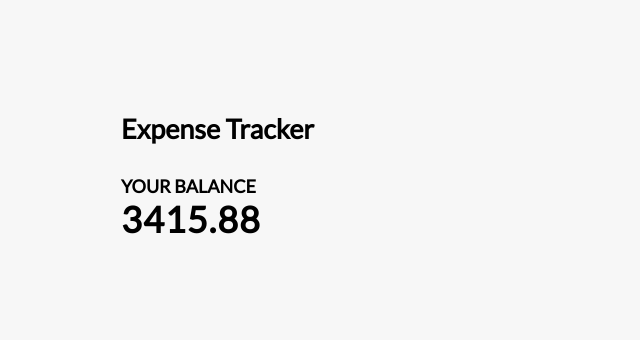
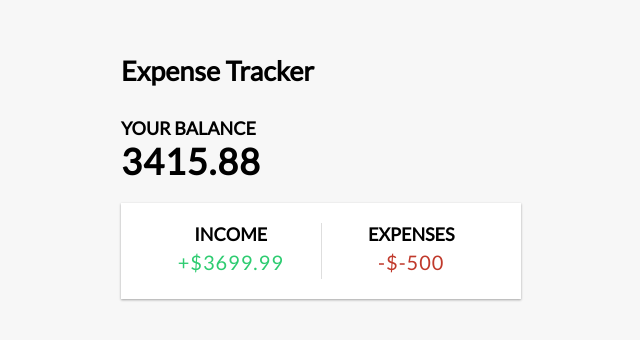
Before and after one commit to Victor25Ortiz/expense-tracker2024, a Vue app: page / in a window 1280 px wide. Shown: the part 220-560 px from the top of the page, without its empty margins (319-959 px from the left). Built offline with nearby package versions, Linux system fonts and the light colour scheme.

Commit message:
Added income expense components

```diff
--- a/src/App.vue
+++ b/src/App.vue
@@ -1,6 +1,7 @@
 <script setup>
   import Header from './components/Header.vue';
   import Balance from './components/Balance.vue';
+  import IncomeExpenses from './components/IncomeExpenses.vue';
   import {ref, computed} from 'vue'
 
   const transactions = ref([
@@ -18,6 +19,21 @@
   }, 0)
 })
 
+const income = computed( () => {
+  return transactions.value
+  .filter((transaction) => transaction.amount > 0)
+  .reduce( (acc,transaction) => {
+    return acc + transaction.amount
+  }, 0)
+})
+
+const expense = computed( () => {
+  return transactions.value
+  .filter((transaction) => transaction.amount < 0)
+  .reduce( (acc,transaction) => {
+    return acc + transaction.amount
+  }, 0)
+})
 
 </script>
 
@@ -25,5 +41,6 @@
   <Header></Header>
   <div class="container">
     <Balance :total="total"></Balance>
+    <IncomeExpenses :income="income" :expense="-500"></IncomeExpenses>
   </div>
 </template>
--- /dev/null
+++ b/src/components/IncomeExpenses.vue
@@ -0,0 +1,27 @@
+<template>
+    <div class="inc-exp-container">
+        <div>
+            <h4>Income</h4>
+            <p id="money-plus" class="money plus">+${{ income }}</p>
+        </div>
+
+        <div>
+            <h4>Expenses</h4>
+            <p id="money-minus" class="money minus">-${{ expense }}</p>
+        </div>
+    </div>
+</template>
+
+<script setup>
+    import { defineProps } from 'vue';
+    const props = defineProps({
+        income: {
+            type: Number,
+            require: true,
+        },
+        expense: {
+            type: Number,
+            require: true,
+        }
+    })
+</script>
```
